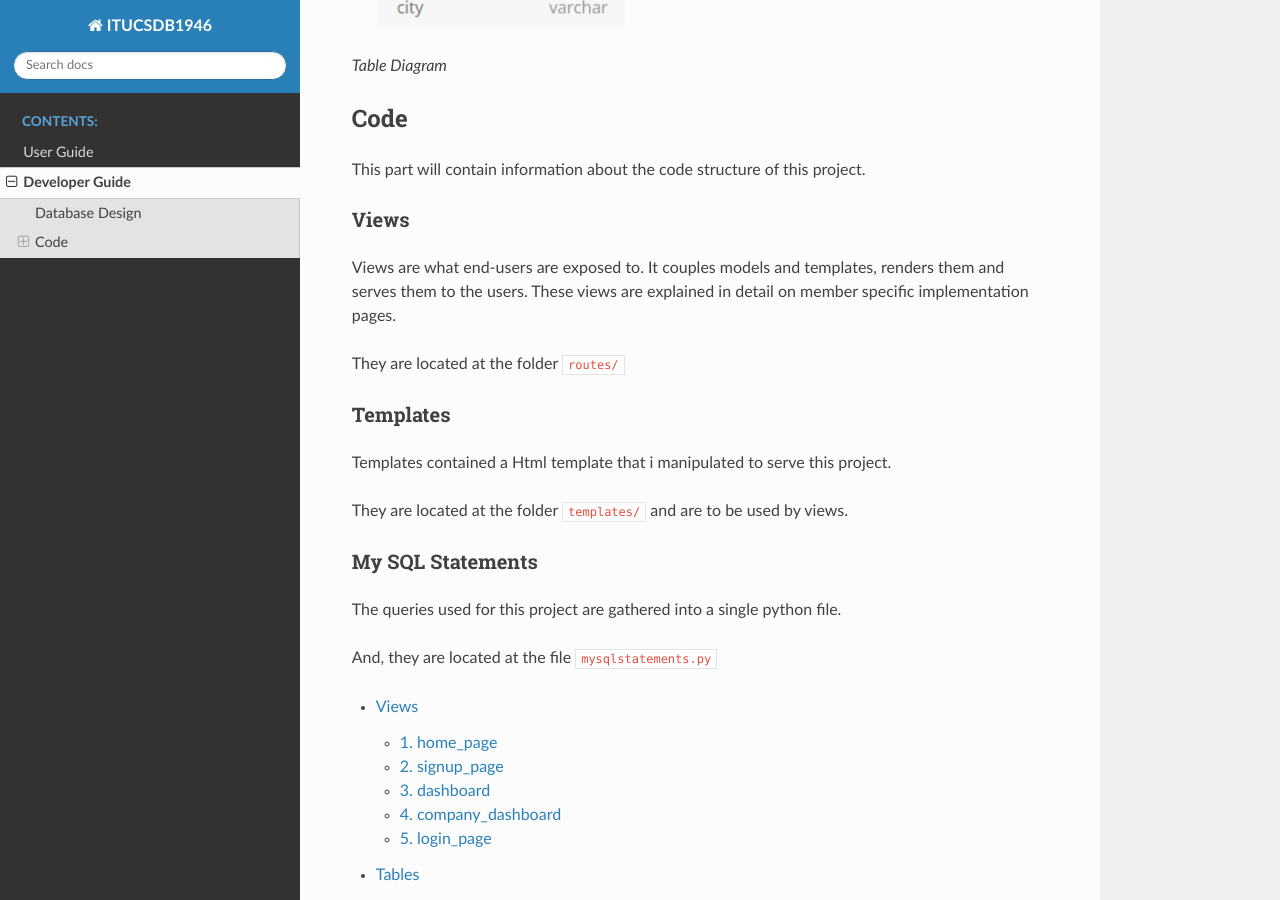
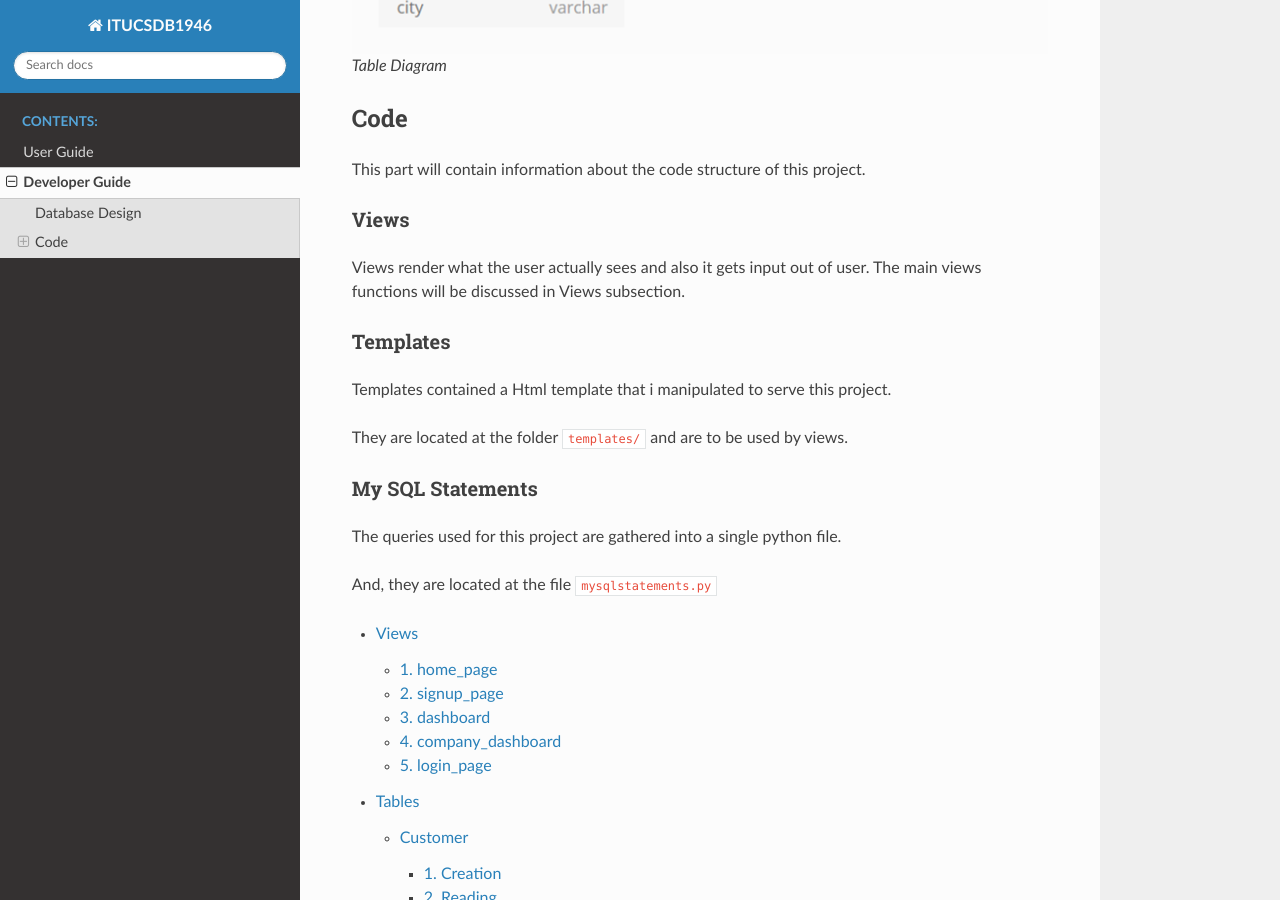
Before and after one commit to itucsdb1946/itucsdb1946, a Sphinx documentation site: the page built from docs/source/developer/index.rst, in a window 1280 px wide and 900 px high, scrolled down 902 px. Built offline with Sphinx 7.4.7 and the Read the Docs theme 2.0.0, drawn with Linux system fonts in a browser that asks for light colours.

Commit message:
Update index.rst

```diff
--- a/docs/source/developer/index.rst
+++ b/docs/source/developer/index.rst
@@ -18,10 +18,7 @@
 Views
 ^^^^^
 
-Views are what end-users are exposed to. It couples models and templates, renders them and serves them
-to the users. These views are explained in detail on member specific implementation pages.
-
-They are located at the folder ``routes/``
+Views render what the user actually sees and also it gets input out of user. The main views functions will be discussed in Views subsection.
 
 Templates
 ^^^^^
```
